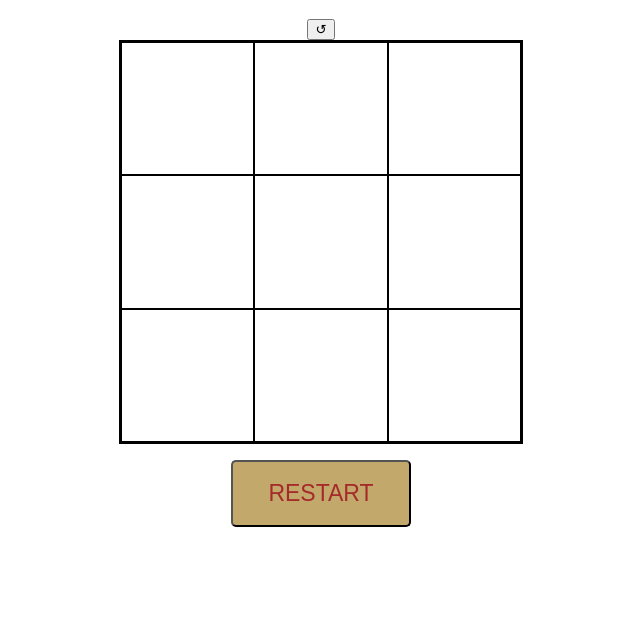
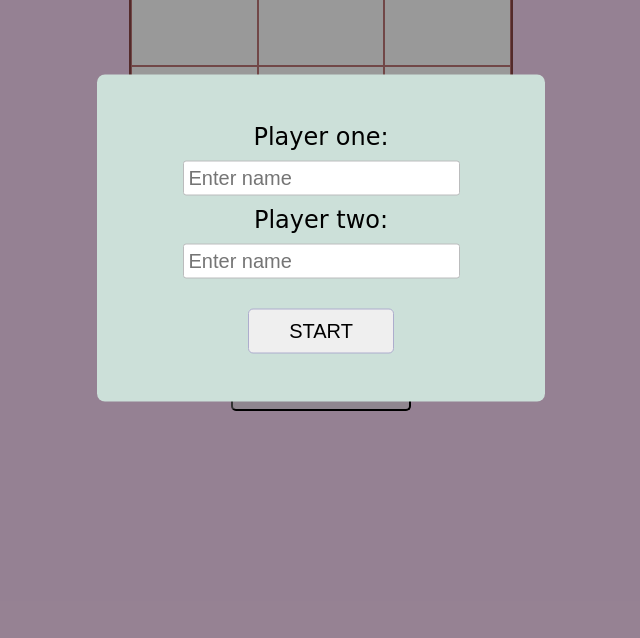
Before and after one commit to denisavl/Tic-Tac-Toe, a plain HTML site: page index.html in a window 1280 px wide. Shown: the part 162-800 px from the top of the page, without its empty margins (319-959 px from the left). Drawn offline with Linux system fonts and the light colour scheme.

Commit message:
styling of newly added components (modal, reload)

```diff
--- a/style.css
+++ b/style.css
@@ -1,36 +1,121 @@
-body{
+body {
   height: 100%;
   text-align: center;
+  font-family: "Pacifico", cursive;
+  margin: 0;
+  background-color: #f9d8f5;
 }
 
-.title{
-    padding-bottom: 30px;
+.title {
+  font-size: 40px;
+  color: #900c3f;
 }
 
-.container{
+.container {
   display: grid;
-    grid-template-columns: repeat(3,1fr);
-    grid-template-rows: repeat(3,1fr);
-    width: 400px;
-    height: 400px;
-    border: 2px solid black;
+  grid-template-columns: repeat(3, 1fr);
+  grid-template-rows: repeat(3, 1fr);
+  width: 380px;
+  height: 380px;
   margin: 0 auto;
+  border: 2px solid rgb(138, 70, 70);
 }
 
-.container> div{
-   border: 1px solid black;
+.container > div {
+  border: 1px solid rgb(188, 119, 119);
   cursor: pointer;
-   font-size: 45px;
+  font-size: 70px;
   display: flex;
   align-items: center;
   justify-content: center;
+  background-color: white;
 }
 
-.restart{
+.container > div:hover {
+  background-color: #f9d8f5;
+}
+
+.reload {
+  position: absolute;
+  right: 450px;
+  padding: 5px 10px;
+  font-size: 30px;
+  border-radius: 10px;
+  transition: transform 0.3s ease, box-shadow 0.3s ease;
+  color: brown;
+}
+
+.reloadBtn:hover {
+  transform: translateY(2px);
+  box-shadow: 0 2px 4px rgba(0, 0, 0, 0.2);
+}
+
+.restart {
   cursor: pointer;
   font-size: 23px;
-    padding: 18px 35px;
+  padding: 15px 35px;
   color: brown;
   border-radius: 5px;
-    background-color: rgb(194, 169, 107);
+  background-color: rgb(239, 223, 239);
 }
+
+.playerWins {
+  font-size: 28px;
+  color: #900c3f;
+  font-weight: lighter;
+}
+
+.modal {
+  position: fixed;
+  z-index: 1;
+  top: 0;
+  width: 100%;
+  height: 100%;
+  background-color: rgba(0, 0, 0, 0.4);
+}
+
+.modal-content {
+  position: absolute;
+  padding: 3rem 2rem;
+  top: 50%;
+  left: 50%;
+  border-radius: 0.5rem;
+  transform: translate(-50%, -50%);
+  font-size: 24px;
+  background-color: rgb(204, 224, 217);
+  width: 30%;
+}
+
+input {
+  border: 1px solid #bbbcbd;
+  border-radius: 3px;
+  font-size: 20px;
+  margin: 10px;
+  padding: 5px;
+}
+input:focus {
+  border: 2px solid rgb(116, 116, 215);
+  box-shadow: 0 0 2px #719ece;
+  outline: none;
+}
+
+.startGame {
+  padding: 10px 40px;
+  font-size: 20px;
+  margin-top: 20px;
+  border: 1px solid rgb(173, 173, 205);
+  border-radius: 5px;
+  cursor: pointer;
+}
+
+.startGame:hover {
+  background-color: rgb(176, 199, 191);
+  transform: scale(1.05);
+}
+
+.playersTurn {
+  display: flex;
+  justify-content: space-between;
+  font-size: 24px;
+  padding: 0px 30px;
+}
```
Lines whose indentation alone changed are shown as unchanged.
